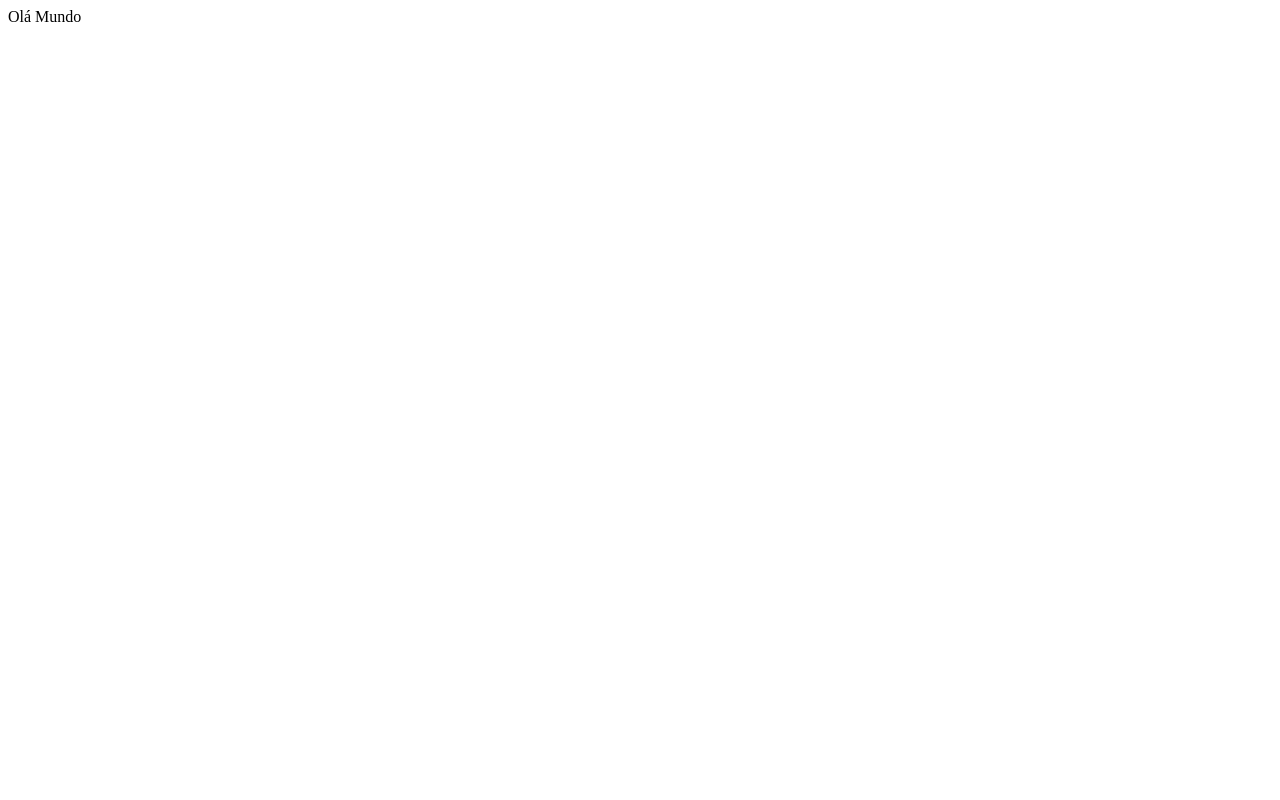
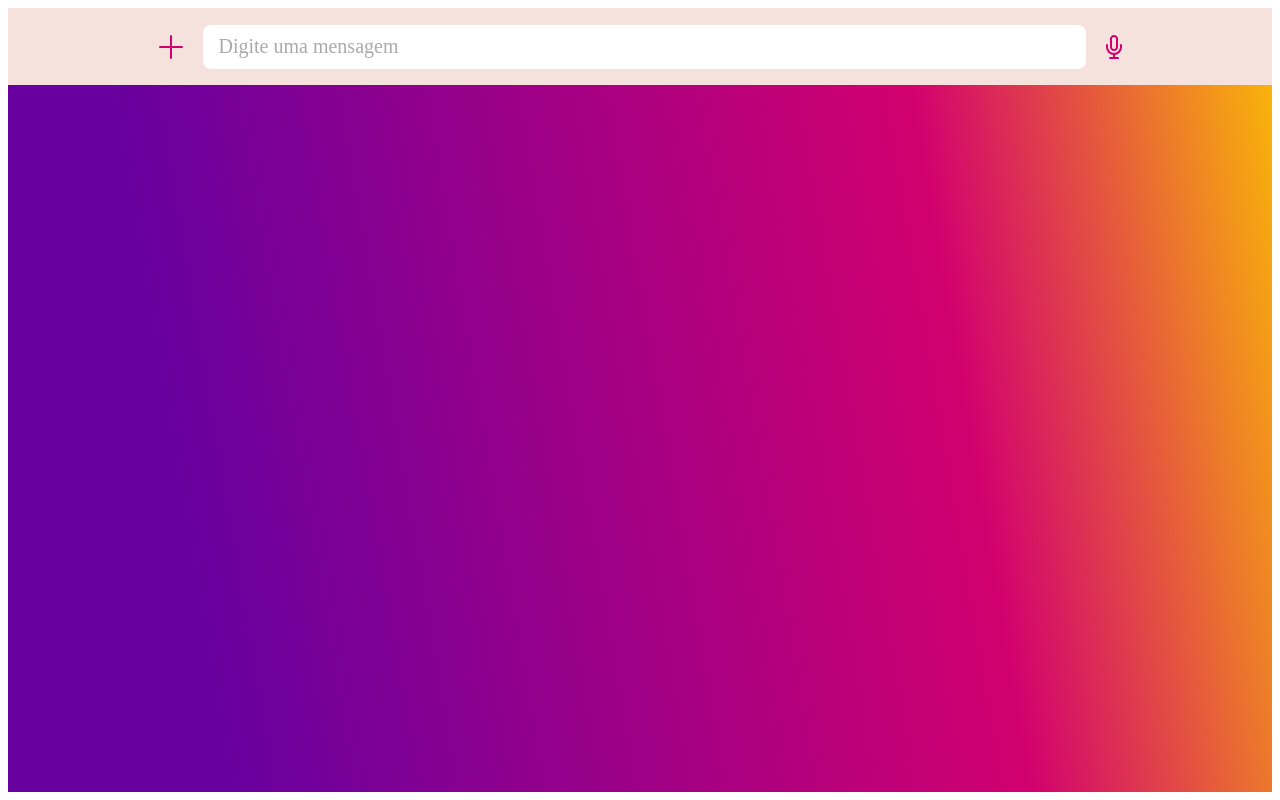
Before and after one commit to taiuanpagini/desafio-mao-na-massa-time2, a React (Vite) app in the folder frontend/: page / in a window 1280 px wide. Built offline with nearby package versions, Linux system fonts and the light colour scheme.

Commit message:
componente text area estilo

```diff
--- a/frontend/src/components/TextArea/index.tsx
+++ b/frontend/src/components/TextArea/index.tsx
@@ -1,8 +1,54 @@
-import React from "react";
+import React, { useEffect, useRef, useState } from "react";
+import { Container, ContainerInput, TextInput } from "./style"
+import mic from "../../assets/mic.svg"
+import plus from "../../assets/plus.svg"
 
 const TextArea = () => {
+    // const bottomRef = useRef()
+    // const messageRef = useRef()
+    // const [messageList, setMessageList] = useState([])
+
+    // const handleSubmit = () => {
+    //     const message = messageRef.current?.value
+    //     if(!message.trim()) return
+
+    //     //socket.emit('message', message)
+    //     clearInput()
+    //     focusInput()
+    // }
+
+    // const clearInput = () => {
+    //     messageRef.current.value = ''
+    // }
+
+    // const focusInput = () => {
+    //     messageRef.current.focus()
+    // }
+
+    // const getEnterKey = (e: any) => {
+    //     if(e.key === 'Enter')
+    //     handleSubmit()
+    // }
+
+    // const scrollDown = () => {
+    //     bottomRef.current.scrollIntoView({behavior: 'smooth'})
+    //   }
+
+    // useEffect(()=>{
+    //     scrollDown()
+    // }, [messageList])
+
     return(
-        <></>
+        <Container>
+            <ContainerInput>
+            {/* <SendIcon sx={{m:1, cursor: 'pointer'}} onClick={()=>handleSubmit()} color="primary" /> */}
+            {/* <TextInput placeholder='Mensagem' onKeyDown={(e)=>getEnterKey(e)}/> */}
+            <img src={plus}/>
+            <TextInput placeholder='Digite uma mensagem'/>
+            <img src={mic}/>
+            {/* <SendIcon sx={{m:1, cursor: 'pointer'}} onClick={()=>handleSubmit()} color="primary" /> */}
+            </ContainerInput>
+        </Container>
     );
 }
 
--- /dev/null
+++ b/frontend/src/components/TextArea/style.ts
@@ -0,0 +1,39 @@
+import styled from "styled-components";
+
+export const TextInput = styled.input `
+    width: 851px;
+    height: 28px;
+    border: #ffffff;
+
+    border-radius: 8px;
+    opacity: 0px;
+
+    color: #000000;
+    font-family: Mundial;
+    font-size: 20px;
+    font-weight: 300;
+    line-height: 18.96px;
+    text-align: left;
+    padding: 8px 16px;
+
+    &::placeholder {
+        color: #AAAAAA;
+    }
+
+
+`;
+
+export const ContainerInput = styled.div `
+    display:flex;
+    justify-content: center;
+    gap: 16px;
+`;
+
+export const Container = styled.div `
+    width: 100%;
+    height: 77px;
+    background: #F5E2DC;
+    display: flex;
+    align-items: center;
+    justify-content: center;
+`;
--- /dev/null
+++ b/frontend/src/index.css
@@ -0,0 +1,5 @@
+:root {
+    padding: 0;
+    margin: 0;
+    box-sizing: border-box;
+}
--- a/frontend/src/pages/chat/index.tsx
+++ b/frontend/src/pages/chat/index.tsx
@@ -1,7 +1,13 @@
+import React from "react";
+import TextArea from "../../components/TextArea";
+import { Container } from "./style";
+
 const ChatPage = () => {
     return(
-        <>Olá Mundo</>
-);
+        <Container>
+            <TextArea/>
+        </Container>
+    );
 }
 
 export default ChatPage;
--- a/frontend/src/pages/chat/style.ts
+++ b/frontend/src/pages/chat/style.ts
@@ -1 +1,10 @@
 import styled from "styled-components";
+
+export const Container = styled.div `
+  height: 98vh;
+  padding: 0;
+  margin: 0;
+  width: 100%;
+  background: linear-gradient(80.34deg, #68009F 16.14%, #D2006F 73.17%, #FDC500 101.66%, #F9F3F2 123.17%);
+
+`;
```
Also changed, not shown: frontend/src/assets/mic.svg (added), frontend/src/assets/plus.svg (added).
